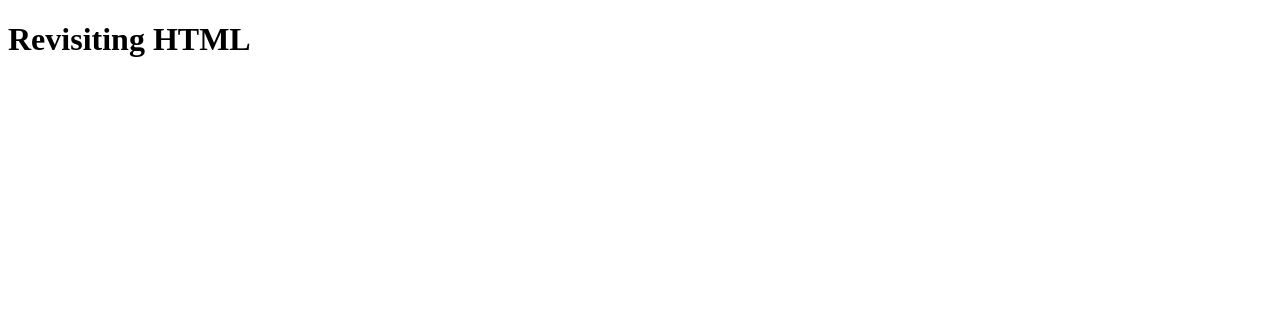
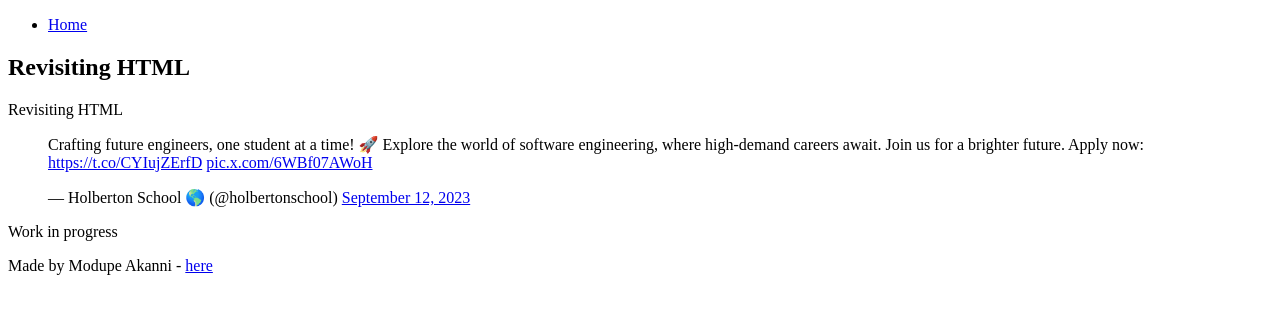
Before and after one commit to Goketech/alu-web-development, a plain HTML site: page html_basic/tweets.html in a window 1280 px wide. Drawn offline with Linux system fonts and the light colour scheme; a script that the page names is missing.

Commit message:
feat: basic html

```diff
--- a/html_basic/tweets.html
+++ b/html_basic/tweets.html
@@ -1,10 +1,55 @@
 <!DOCTYPE html>
 <html lang="en">
   <head>
+    <meta charset="UTF-8" />
+    <meta name="viewport" content="width=device-width, initial-scale=1.0" />
     <title>ALU Basic HTML</title>
-<meta charset="UTF-8">
   </head>
   <body>
+    <header>
+      <ul>
+        <li><a href="index.html">Home</a></li>
+      </ul>
+    </header>
+
+    <main>
+      <!--Article block-->
+      <article>
         <h1>Revisiting HTML</h1>
+
+        <p>Revisiting HTML</p>
+
+        <!-- Embedding a tweet -->
+        <blockquote class="twitter-tweet">
+          <p lang="en" dir="ltr">
+            Crafting future engineers, one student at a time! 🚀 Explore the
+            world of software engineering, where high-demand careers await. Join
+            us for a brighter future. Apply now:
+            <a href="https://t.co/CYIujZErfD">https://t.co/CYIujZErfD</a>
+            <a href="https://t.co/6WBf07AWoH">pic.x.com/6WBf07AWoH</a>
+          </p>
+          &mdash; Holberton School 🌎 (@holbertonschool)
+          <a
+            href="https://x.com/holbertonschool/status/1701534571831963900?ref_src=twsrc%5Etfw"
+            >September 12, 2023</a
+          >
+        </blockquote>
+        <script async src="https://platform.x.com/widgets.js"></script>
+      </article>
+
+      <!--Aside block-->
+      <aside>
+        <p>Work in progress</p>
+      </aside>
+    </main>
+
+    <footer>
+      <p>
+        Made by Modupe Akanni -
+        <a href="https://www.linkedin.com/in/modupe-akanni/" target="_blank"
+          >here</a
+        >
+      </p>
+    </footer>
   </body>
 </html>
```
Also changed, not shown: html_basic/base_index.html (+1 -1 lines), html_basic/index.html (+30 -2 lines), 3 other files. Lines whose indentation alone changed are shown as unchanged.
